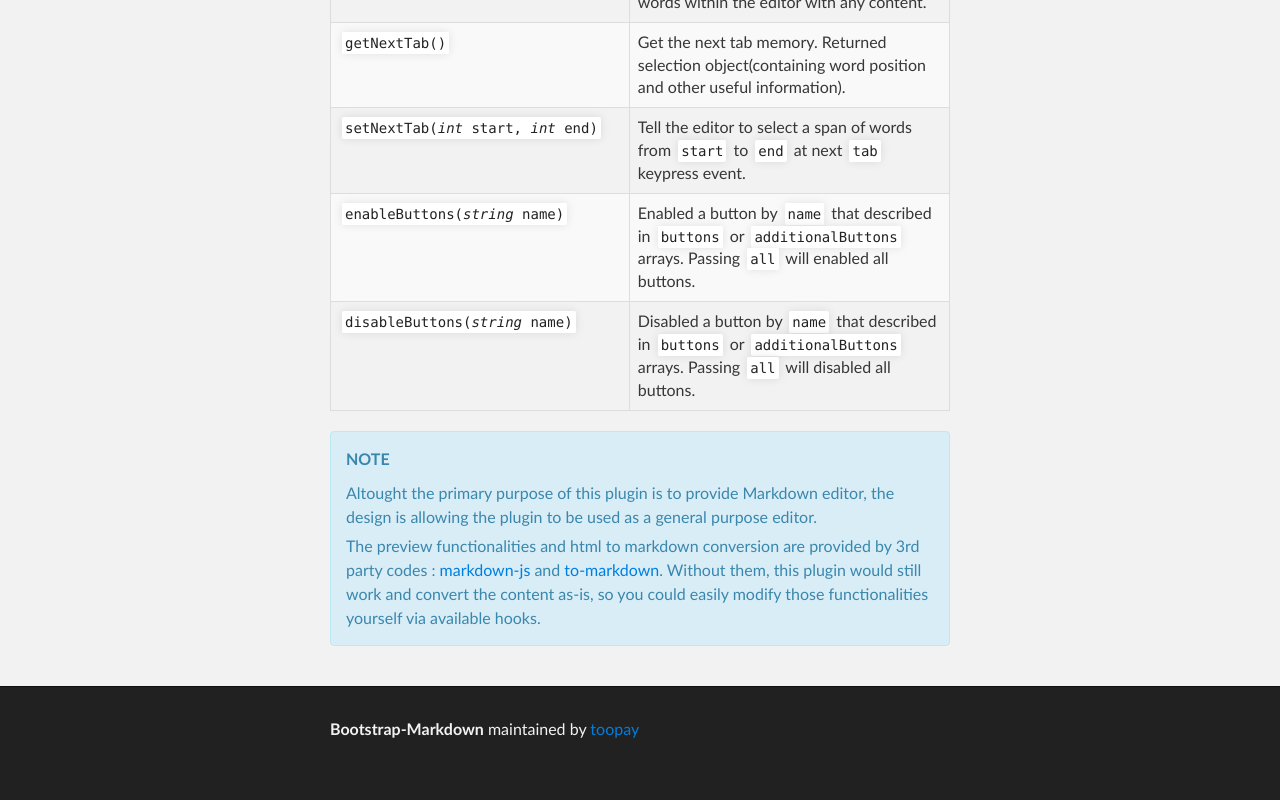
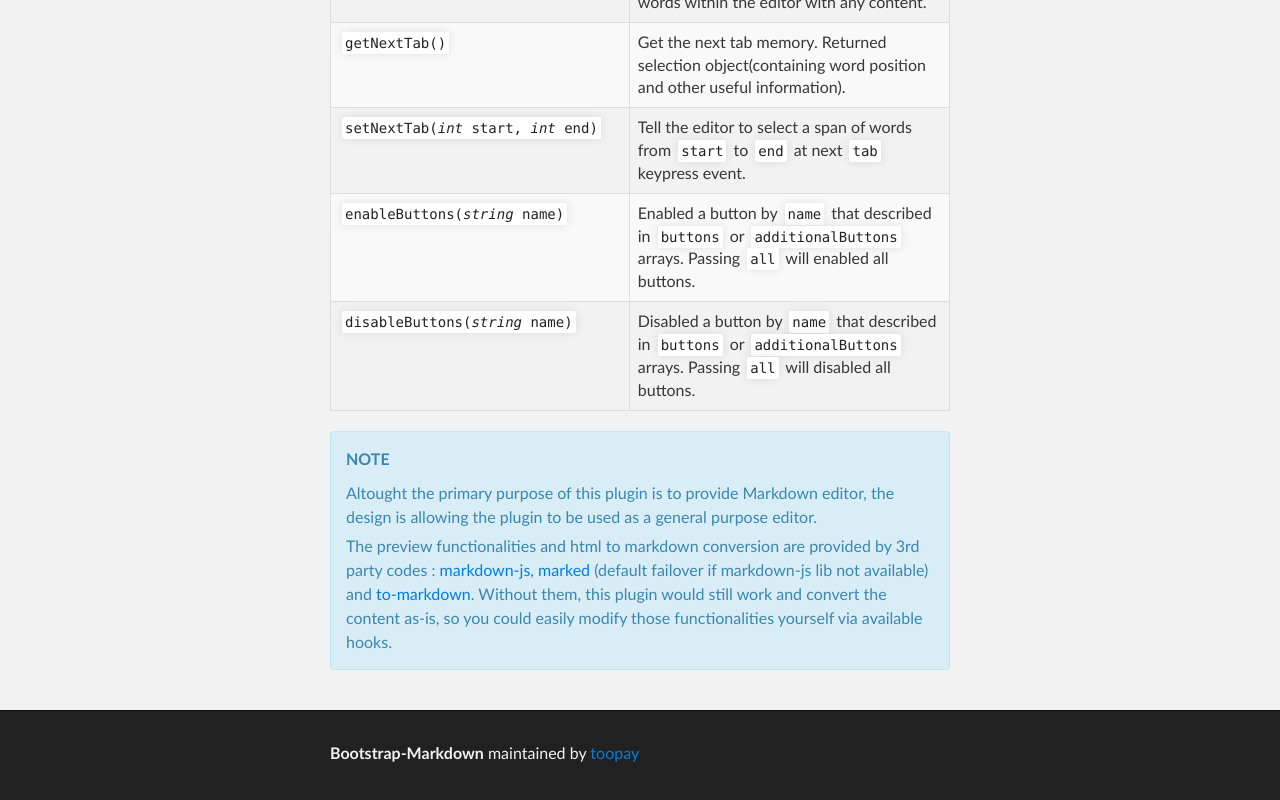
Before and after one commit to refactory-id/bootstrap-markdown, a website with bundled scripts: page index.html in a window 1280 px wide. Shown: the part 7178-7978 px from the top of the page. Before the commit the page ends 7954 px from the top, so only its background shows below. Built offline with nearby package versions, Linux system fonts and the light colour scheme.

Commit message:
Add marked related notes

```diff
--- a/index.html
+++ b/index.html
@@ -387,7 +387,7 @@ Enjoy!</textarea>
         <div class="alert alert-info">
           <strong>NOTE</strong>
           <p>Altought the primary purpose of this plugin is to provide Markdown editor, the design is allowing the plugin to be used as a general purpose editor.</p>
-          <p>The preview functionalities and html to markdown conversion are provided by 3rd party codes : <a href="https://github.com/evilstreak/markdown-js" target="_blank">markdown-js</a> and <a href="https://github.com/domchristie/to-markdown" target="_blank">to-markdown</a>. Without them, this plugin would still work and convert the content as-is, so you could easily modify those functionalities yourself via available hooks.</p>
+          <p>The preview functionalities and html to markdown conversion are provided by 3rd party codes : <a href="https://github.com/evilstreak/markdown-js" target="_blank">markdown-js</a>, <a href="https://github.com/chjj/marked" target="_blank">marked</a> (default failover if <i>markdown-js</i> lib not available) and <a href="https://github.com/domchristie/to-markdown" target="_blank">to-markdown</a>. Without them, this plugin would still work and convert the content as-is, so you could easily modify those functionalities yourself via available hooks.</p>
         </div>
       </section>
     </div>
```
